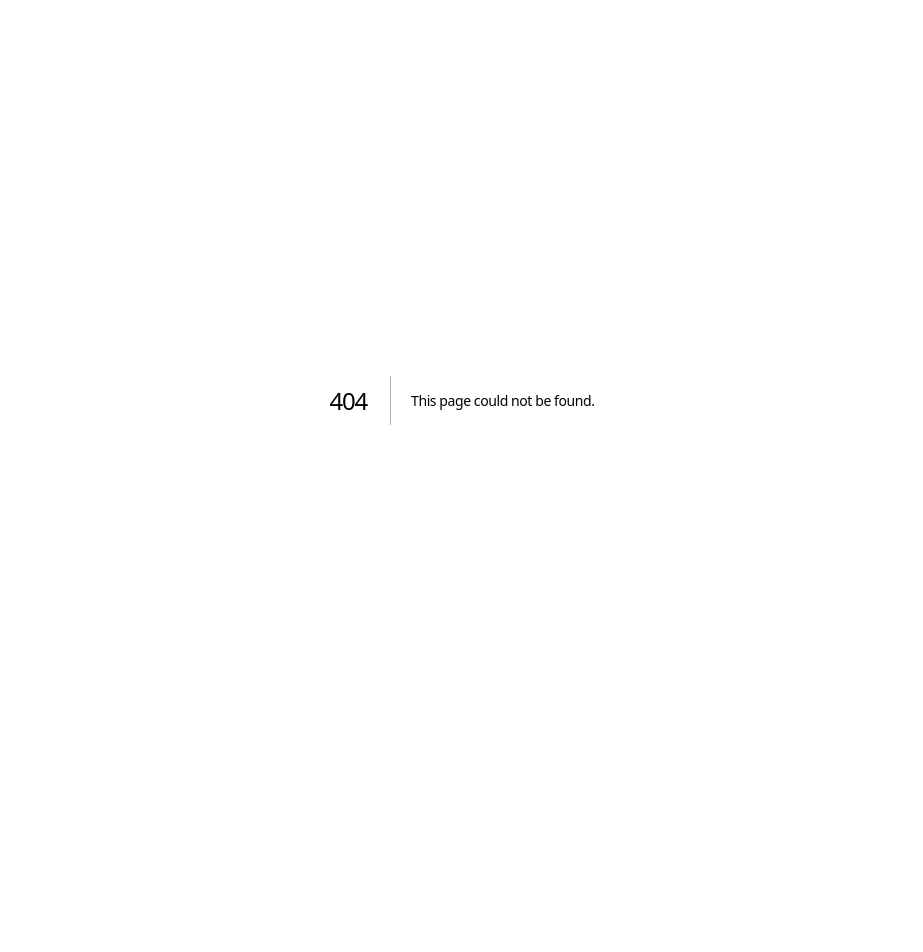
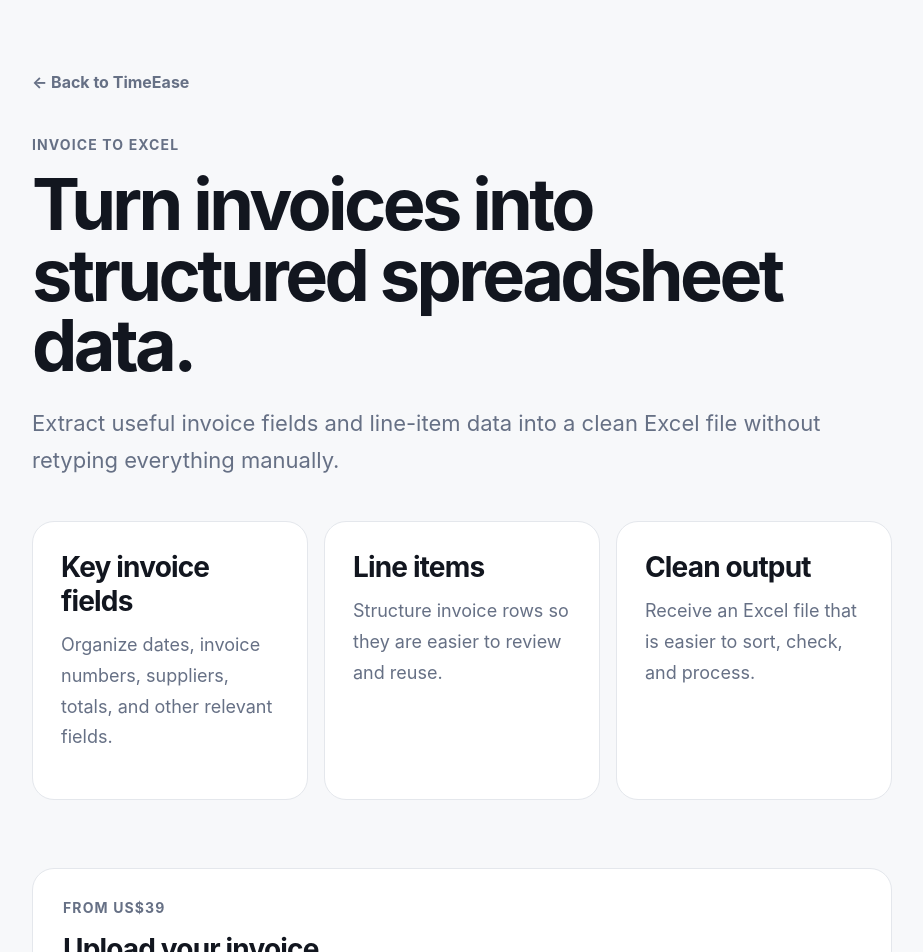
Before and after one commit to goplanetdigital/timeease-web, a Next.js app: page /invoice-to-excel in a window 1280 px wide. Before the commit this address had no page. Shown: the top 952 px of the page, without its empty margins (178-1101 px from the left). Before the commit the page ends 800 px from the top, so only its background shows below. Built offline with nearby package versions, Linux system fonts and the light colour scheme.

Commit message:
Add invoice-to-excel SEO landing page

```diff
--- /dev/null
+++ b/app/invoice-to-excel/page.tsx
@@ -0,0 +1,32 @@
+import Link from "next/link";
+import type { Metadata } from "next";
+
+export const metadata: Metadata = {
+  title: "Invoice to Excel",
+  description: "Extract invoice details into a clean Excel spreadsheet with TimeEase.",
+  alternates: { canonical: "/invoice-to-excel" },
+};
+
+export default function InvoiceToExcelPage() {
+  return (
+    <main className="page-shell article-shell">
+      <Link className="back-link" href="/">← Back to TimeEase</Link>
+      <section className="page-header">
+        <div className="eyebrow">Invoice to Excel</div>
+        <h1>Turn invoices into structured spreadsheet data.</h1>
+        <p className="article-intro">
+          Extract useful invoice fields and line-item data into a clean Excel file without retyping everything manually.
+        </p>
+      </section>
+      <section className="grid">
+        <article className="card"><h2>Key invoice fields</h2><p>Organize dates, invoice numbers, suppliers, totals, and other relevant fields.</p></article>
+        <article className="card"><h2>Line items</h2><p>Structure invoice rows so they are easier to review and reuse.</p></article>
+        <article className="card"><h2>Clean output</h2><p>Receive an Excel file that is easier to sort, check, and process.</p></article>
+      </section>
+      <section className="cta-panel">
+        <div><div className="eyebrow">From US$39</div><h2>Upload your invoice</h2><p>Review the price before payment. No monthly commitment required.</p></div>
+        <Link className="button primary" href="/upload">Convert invoice to Excel →</Link>
+      </section>
+    </main>
+  );
+}
```
